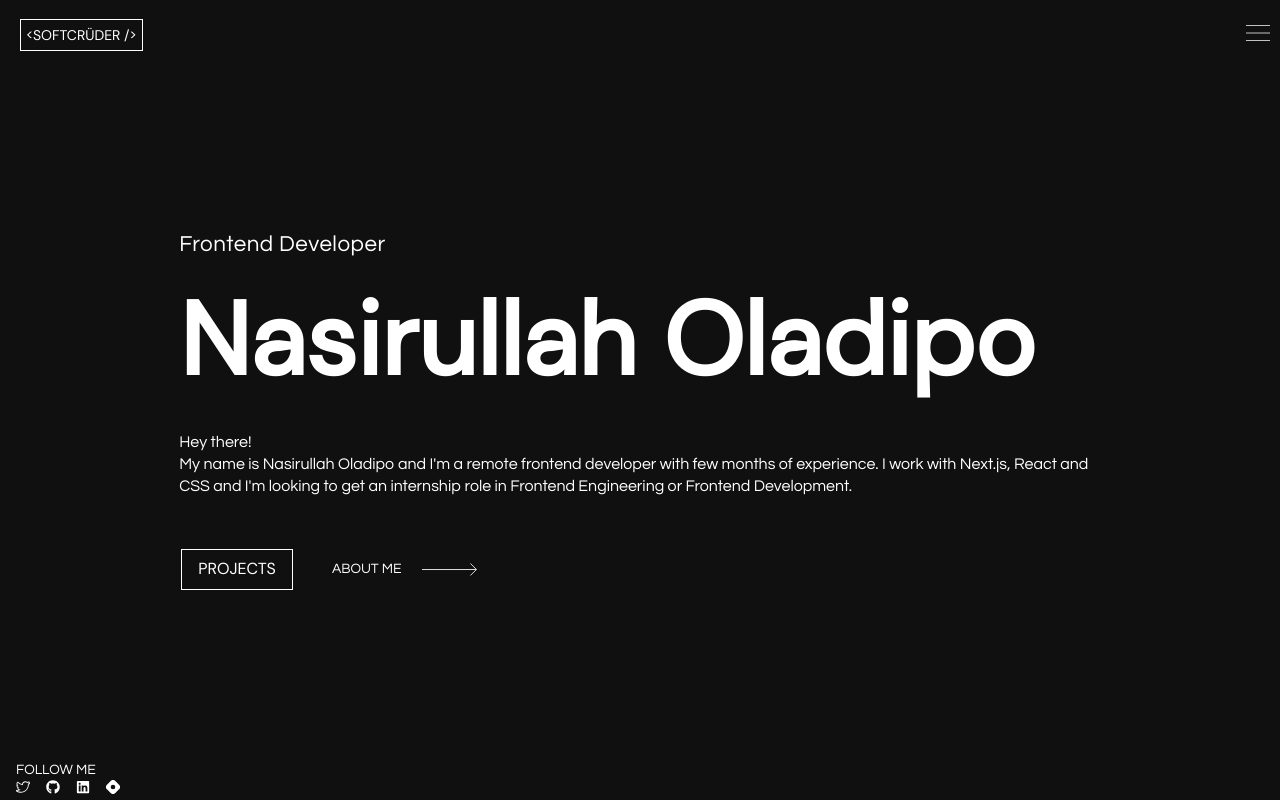
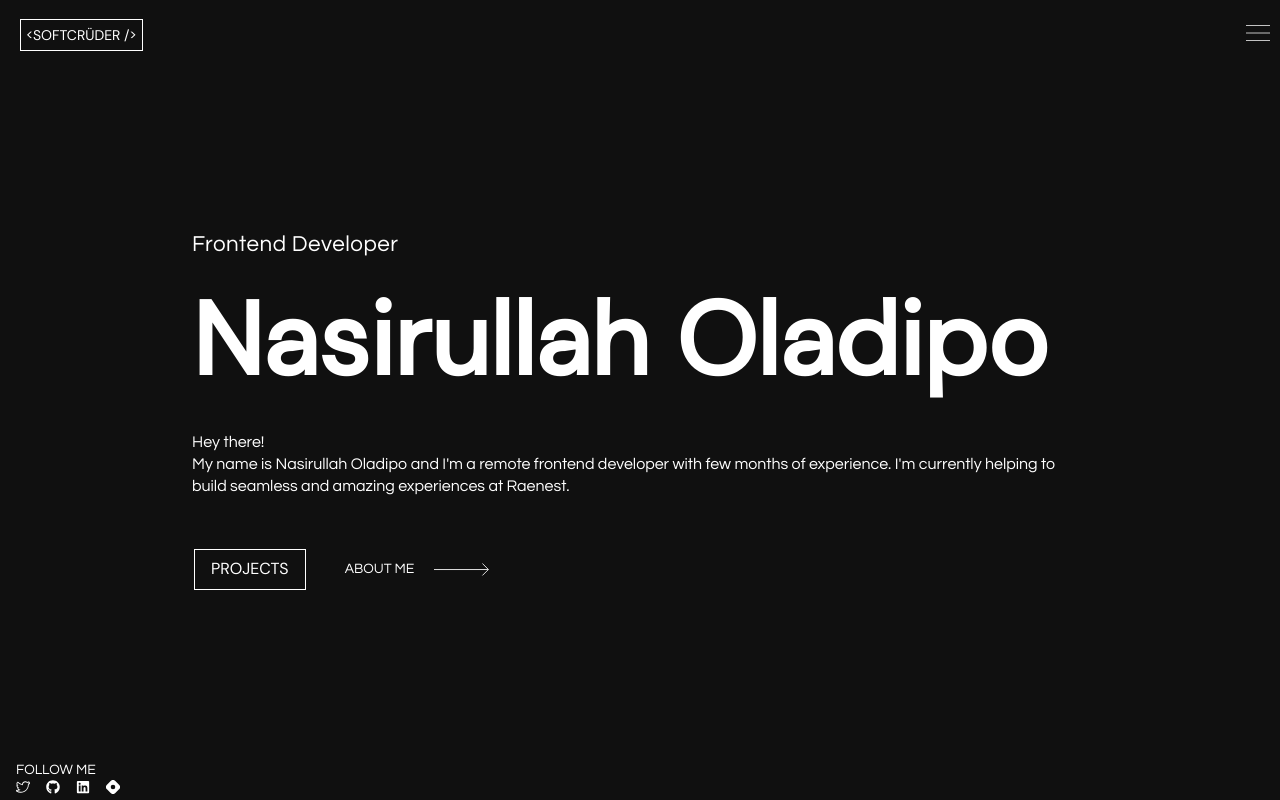
Before and after one commit to softcruder/softcruder.github.io, a Next.js app: page / in a window 1280 px wide. Built offline with nearby package versions, Linux system fonts and the light colour scheme.

Commit message:
Update index.js
To reflect current realities.

```diff
--- a/src/pages/index.js
+++ b/src/pages/index.js
@@ -30,7 +30,7 @@ export default function Home() {
       </Head>
       {loading ? <MainLoader /> : null}
       <Navbar isSticky={true} isTransparent={true} />
-      <HomeLayout title={introData.title} subtitle={introData.subtitle} intro={introData.notWorkingDescription} />
+      <HomeLayout title={introData.title} subtitle={introData.subtitle} intro={introData.workingDescription} />
       <style jsx>{`
         @media screen and (max-width: 991px) {
           header {
```
